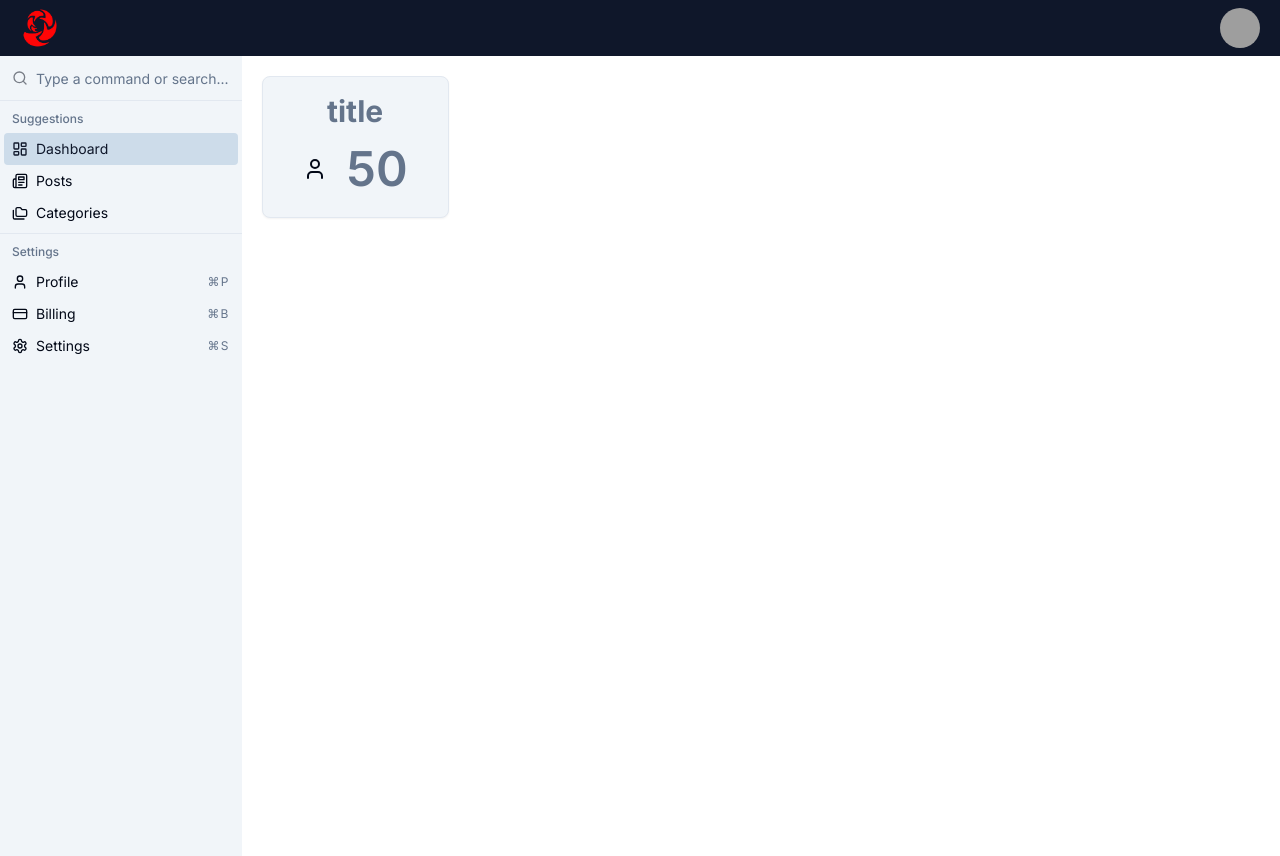
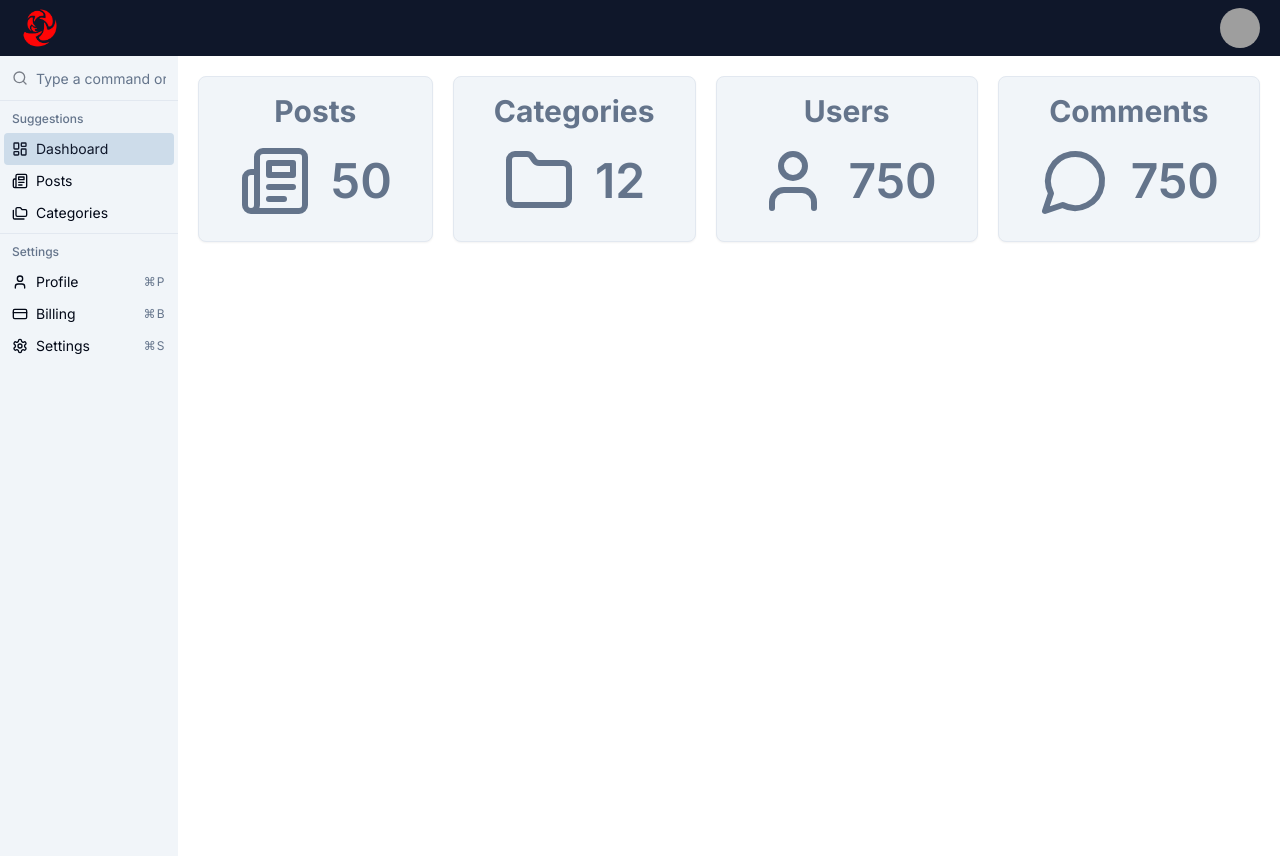
Before and after one commit to amiraadev/Customer-Relationship-Management-CRM, a Next.js app: page / in a window 1280 px wide. Built offline with nearby package versions, Linux system fonts and the light colour scheme; grey boxes are pictures that could not be loaded.

Commit message:
types folder

```diff
--- a/app/page.tsx
+++ b/app/page.tsx
@@ -1,13 +1,17 @@
 /** @format */
 
 import DashboardCard from "@/components/dashboard/DashboardCard";
-import { User } from "lucide-react";
+import { User , Newspaper,Folder, MessageCircle} from "lucide-react";
 
 export default function Home() {
 	return (
 		<>
 			<div className='flex flex-col justify-between gap-5 mb-5 md:flex-row'>
-				<DashboardCard title={"title"} count={50} icon={User} />
+				<DashboardCard title={"Posts"} count={50} icon={Newspaper} />
+				<DashboardCard title={"Categories"} count={12} icon={Folder} />
+				<DashboardCard title={"Users"} count={750} icon={User} />
+        <DashboardCard title={"Comments"} count={750} icon={MessageCircle} />
+
 			</div>
 		</>
 	);
--- a/components/dashboard/DashboardCard.tsx
+++ b/components/dashboard/DashboardCard.tsx
@@ -16,7 +16,7 @@ const DashboardCard = ({ title, count, icon: Icon }: DashboardCardProps) => {
 					{title}
 				</h3>
 				<div className='flex gap-5 justify-center items-center'>
-					{Icon && <Icon size={24} />}
+					{Icon && <Icon size={72} className=" text-slate-500" />}
 					<h3 className='text-5xl font-semibold text-slate-500 dark:text-slate-200'>
 						{count}
 					</h3>
--- /dev/null
+++ b/types/analytics.ts
@@ -0,0 +1,6 @@
+export interface AnalyticsItem {
+    name: string;
+    uv: number;
+    pv: number;
+    amt: number;
+  }
```
Also changed, not shown: types/posts.ts (added, +14 -0 lines).
